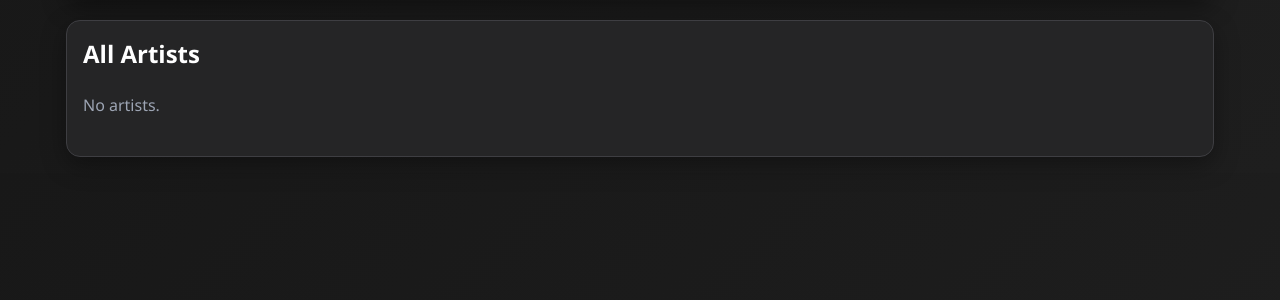
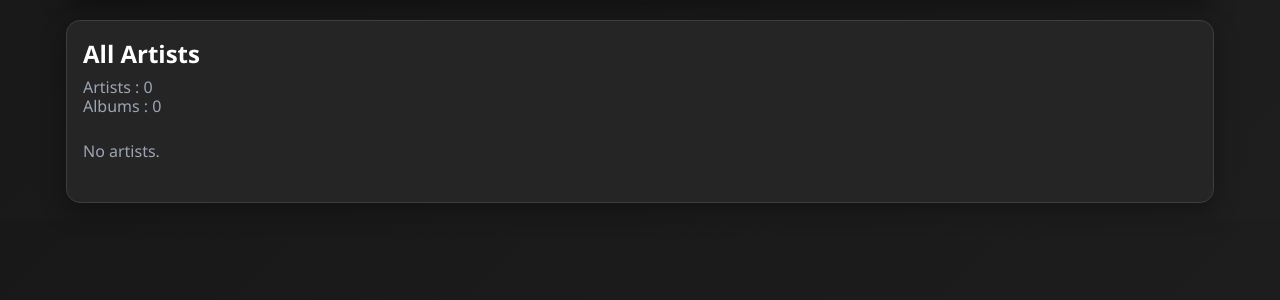
Before and after one commit to WerewolfC/wcddb, a Flask app: page /all_albums in a window 1280 px wide. Shown: the part 100-400 px from the top of the page. Run offline with Flask 3, Linux system fonts and the light colour scheme.

Commit message:
Multiple improvements
- Add statistics in All Albums page
- Change colors
- Change album cards numbers per column

```diff
--- a/app.py
+++ b/app.py
@@ -44,8 +44,12 @@
             "album_count": len(albums),
             "albums": albums,
         })
+    statistics = {
+        "total_artists": len(artists),
+        "total_albums":  sum([count["album_count"] for count in artist_albums])
+    }
 
-    return render_template("all_albums.html", artist_albums=artist_albums)
+    return render_template("all_albums.html", artist_albums=artist_albums, statistics=statistics)
 
 
 @app.route("/config", methods=["GET", "POST"])
--- a/static/style.css
+++ b/static/style.css
@@ -84,6 +84,16 @@
   margin: 0;
   color: #ffffff;
 }
+.stats-summary {
+  display: grid;
+  gap: 0;
+  margin: 0;
+}
+.stats-line {
+  margin: 0;
+  line-height: 1.2;
+  color: var(--muted);
+}
 .card-header h2, .card-header h3 { margin: 0; color: #ffffff; flex: 1 1 auto; min-width: 150px; }
 .artist-grid { display: grid; grid-template-columns: repeat(auto-fit, minmax(200px, 1fr)); gap: 12px; margin-top: 12px; }
 .artist-card, .album-card, .remove-row {
@@ -132,10 +142,10 @@
 /* Tablet: 768px and up */
 @media (orientation: landscape) and (min-width: 900px) {
   .card-grid {
-    grid-template-columns: repeat(2, minmax(0, 1fr));
+    grid-template-columns: repeat(3, minmax(0, 1fr));
   }
   .album-grid {
-    grid-template-columns: repeat(2, minmax(0, 1fr));
+    grid-template-columns: repeat(3, minmax(0, 1fr));
   }
 }
 
--- a/templates/all_albums.html
+++ b/templates/all_albums.html
@@ -3,6 +3,10 @@
 <section class="card">
   <div class="card-header artist-page-header">
     <h2>All Artists</h2>
+    <div class="stats-summary">
+      <p class="stats-line">Artists : {{ statistics.total_artists }}</p>
+      <p class="stats-line">Albums : {{ statistics.total_albums }}</p>
+    </div>
   </div>
 
   {% if artist_albums %}
```
